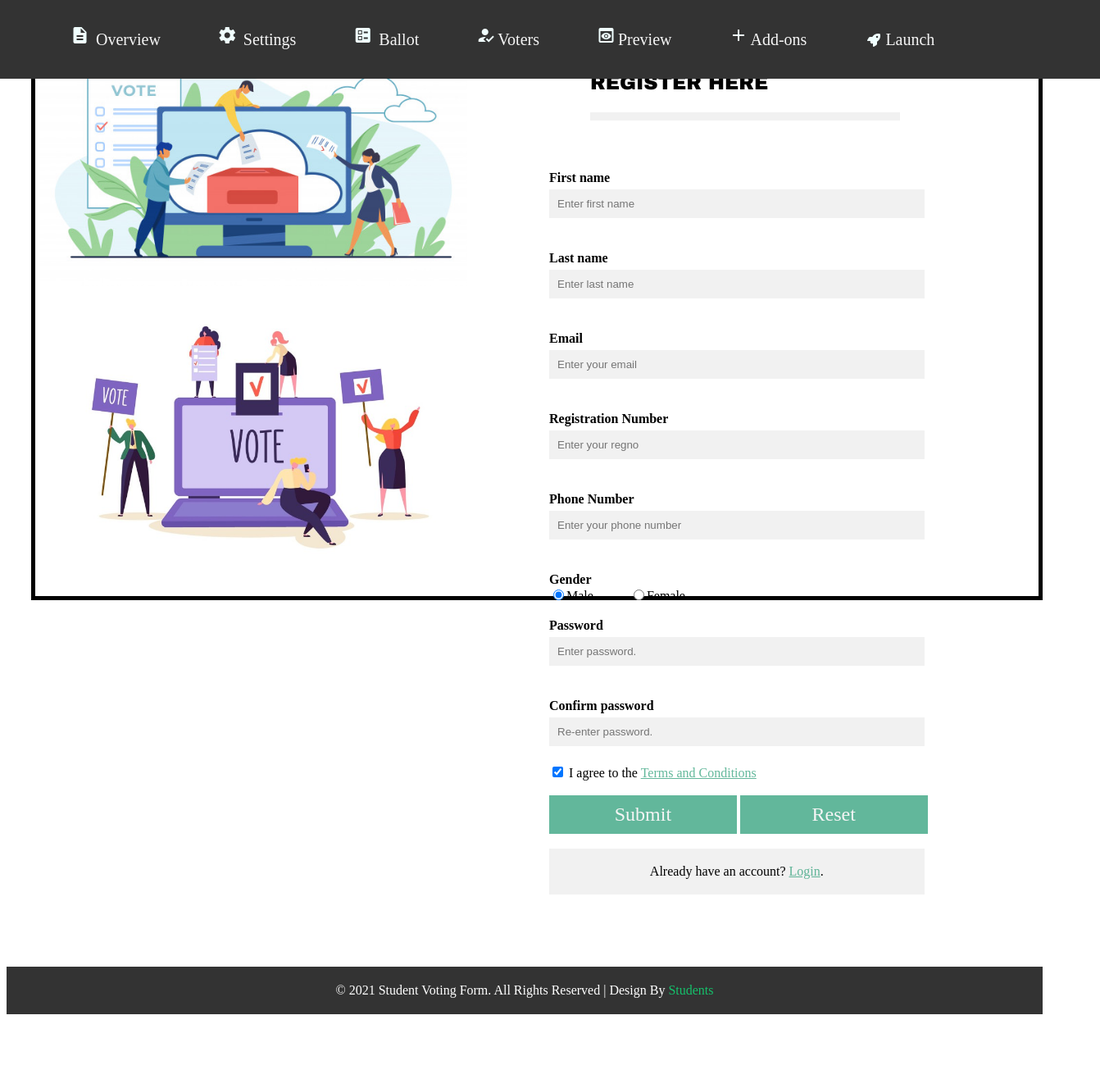
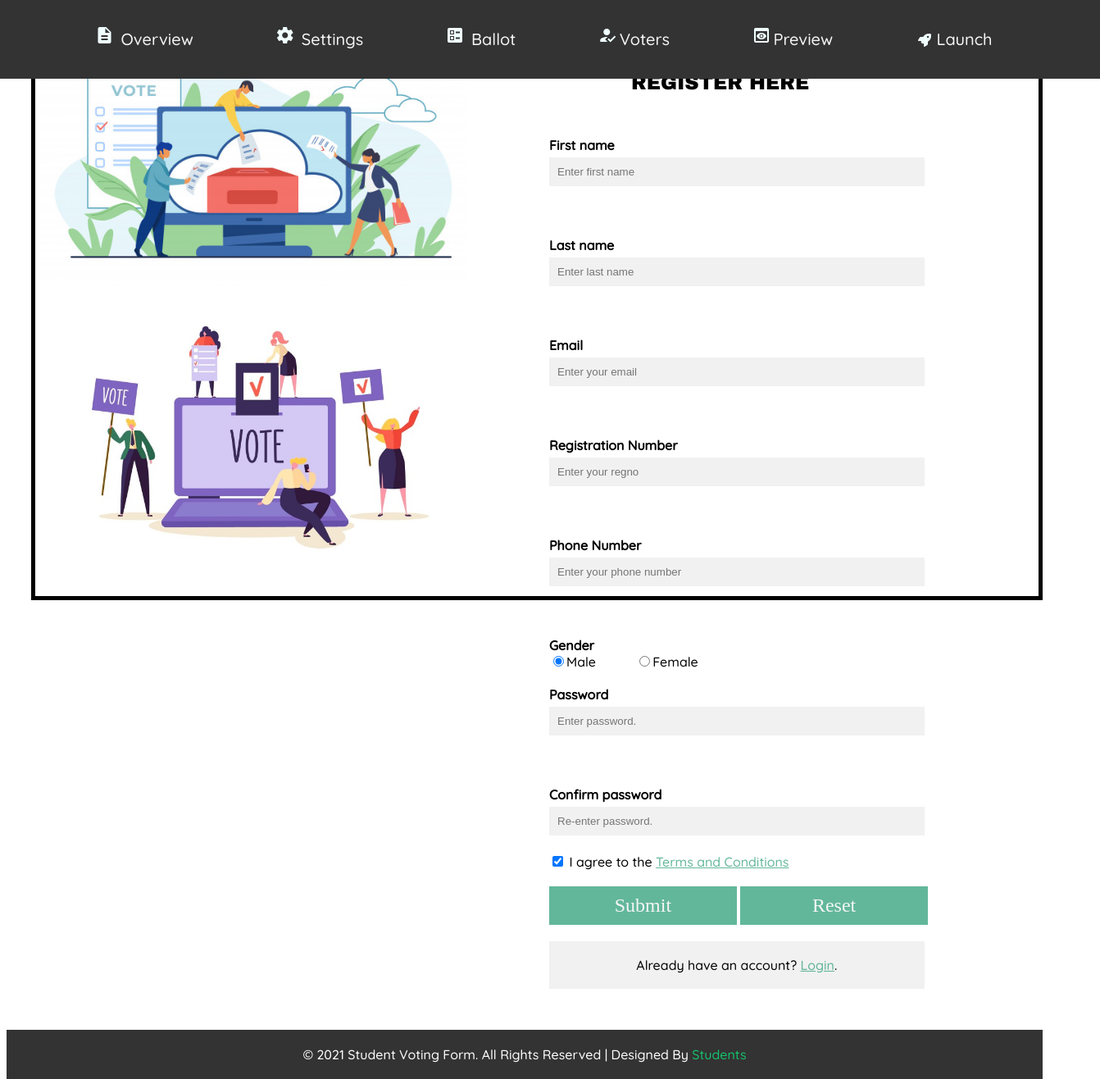
Before and after one commit to rvd-24/WebElectt, a plain HTML site: page index.html in a window 1280 px wide. Shown: the whole page at 82% size, 1342 px wide, since content can reach past the window. Before the commit the page ends 1245 px from the top, so only its background shows below. Drawn offline with nearby package versions, Linux system fonts and the light colour scheme.

Commit message:
Linked Pages

```diff
--- a/Create_Election/index.css
+++ b/Create_Election/index.css
@@ -61,7 +61,15 @@ input[type=text]
     border-radius:10px;
     margin:5em 0;
 }
-footer{
-    clear: both;
-    margin-bottom: 0px;
+footer
+{
+    background-color: #333;
+    color: #fff;
+    text-align: center;
+    padding: 20px;
+    margin-top:30px;
 }
+.foot
+{
+    color:rgba(19, 206, 112, 0.918);
+}
--- a/index.css
+++ b/index.css
@@ -4,10 +4,10 @@
 }
 .container
 {
- padding-bottom:3px;
+  width: 100%;
  margin:50px;
+ margin-left: 100px;
  padding-top: none;
-
 }
  h1
  {
@@ -18,11 +18,6 @@
  font-family: Arial Black;
  font-weight: 100;
  text-align: left;
- }
- hr
- {
- border: 5px solid #f1f1f1;
- margin-right: 20%;
  }
  a
  {
@@ -151,7 +146,7 @@
 }
 
 .navbar li{
-  margin-left: 65px;
+  margin-left: 95px;
   text-align: center;
   display:inline;
 }
@@ -177,9 +172,12 @@ footer
     color: #fff;
     text-align: center;
     padding: 20px;
-    margin-top: 40px;
+    margin-bottom: -100px;
 }
 .foot
 {
     color:rgba(19, 206, 112, 0.918);
 }
+body{
+  font-family: 'Quicksand', sans-serif;
+}
--- a/index.html
+++ b/index.html
@@ -5,6 +5,9 @@
  <meta http-equiv="X-UA-Compatible" content="IE=edge">
  <meta name="viewport" content="width=device-width, initial-scale=1.0">
  <title>Voting Login</title>
+ <link rel="preconnect" href="https://fonts.googleapis.com">
+<link rel="preconnect" href="https://fonts.gstatic.com" crossorigin>
+<link href="https://fonts.googleapis.com/css2?family=Quicksand:wght@500&display=swap" rel="stylesheet">
  <link rel="stylesheet" href="index.css">
  <script src="https://ajax.googleapis.com/ajax/libs/angularjs/1.8.0/angular.min.js"></script>
  <script src="https://kit.fontawesome.com/9782be8717.js" crossorigin="anonymous"></script>
@@ -19,17 +22,15 @@
             <li><i class="material-icons">ballot</i><a id="top" href="https://rvd-24.github.io/WebElectt/AddC/"> Ballot</a></li>
             <li><i class="material-icons">how_to_reg</i><a id="top" href="https://rvd-24.github.io/WebElectt/AddV/">Voters</a></li>
             <li><i class="material-icons">preview</i><a id="top" href="#">Preview</a></li>
-            <li><i class="material-icons">add</i><a id="top" href="#">Add-ons</a></li>
             <li><i class="fas fa-rocket" id="rocket"></i><a id="top" href="#">Launch</a></li>
         </ul>
   </div>
  <div class="row">
  <div class="column">
  <article>
-                <form method="POST" class="form" action="blank" align="left" ng-app="myApp" ng-controller="validateCtrl" name="myForm" novalidate>
+                <form method="POST" class="form" align="left" ng-app="myApp" ng-controller="validateCtrl" name="myForm" novalidate>
                     <div class="container">
                         <h1>REGISTER HERE</h1>
-                        <hr>
                     </div>
 
                     <label for="First name"><b>First name</b></label> <br>
@@ -37,7 +38,7 @@
                     <span style="color:red" ng-show="myForm.user.$dirty && myForm.user.$invalid">
                     <span ng-show="myForm.user.$error.required">First name is required.</span>
                     </span>
-                    <br>
+                    <br><br>
 
 
                     <label for="last name"><b>Last name</b></label>
@@ -46,7 +47,7 @@
                     <span style="color:red" ng-show="myForm.last.$dirty && myForm.last.$invalid">
                     <span ng-show="myForm.last.$error.required">Lastname is required.</span>
                     </span>
-                    <br>
+                    <br><br>
 
                     <label for="email"><b>Email</b></label>
                     <br>
@@ -55,7 +56,7 @@
                     <span ng-show="myForm.email.$error.required">Email is required.</span>
                     <span ng-show="myForm.email.$error.email">Invalid email address.</span>
                     </span>
-                    <br>
+                    <br><br>
 
                     <label for="regno"><b>Registration Number</b></label>
                     <br>
@@ -64,7 +65,7 @@
                     <span ng-show="myForm.regno.$error.required">Regno is required.</span>
                     <span ng-show="myForm.regno.$error.pattern">Invalid regno.</span>
                     </span>
-                    <br>
+                    <br><br>
 
                     <b>Phone Number</b>
                     <br>
@@ -73,7 +74,7 @@
                     <span ng-show="myForm.phone.$error.required">Phone no is required.</span>
                     <span ng-show="myForm.phone.$error.pattern">Invalid phone no.</span>
                     </span>
-                    <br>
+                    <br><br>
 
                     <b>Gender</b>
                     <br>
@@ -90,7 +91,7 @@
                     <span ng-show="myForm.pass.$error.required">Password is required.</span>
                     <span ng-show="myForm.pass.$error.pattern">Not valid password.</span>
                     </span>
-                    <br>
+                    <br><br>
 
 
                     <b>Confirm password</b>
@@ -103,14 +104,13 @@
                     </span>
                     </span>
 
-
                     <div>
                     <input type="checkbox" name="checkbox" checked> I agree to the <a href="blank" target="new">Terms and Conditions</a>
                     <br>
                     <br>
 
                     <button name="submit" class="sub" size="25" ng-disabled = "myForm.user.$dirty && myForm.user.$invalid || myForm.last.$dirty && myForm.last.$invalid || myForm.email.$dirty && myForm.email.$invalid || myForm.regno.$dirty && myForm.regno.$invalid || myForm.phone.$dirty && myForm.phone.$invalid || myForm.pass.$dirty && myForm.pass.$invalid || myForm.repass.$dirty && myForm.repass.$invalid" ng-click="submit()">Submit</button>
-                    <button class="res" size="25"  ng-click="reset()">Reset</button>
+                    <button type="reset" class="res" size="25"  ng-click="reset()">Reset</button>
                     </div>
 
                     <br>
@@ -129,12 +129,12 @@
 
  <br>
 <footer align="center">
-            &copy; 2021 Student Voting Form. All Rights Reserved | Design By <span class="foot">Students</span>
+            &copy; 2021 Student Voting Form. All Rights Reserved | Designed By <span class="foot">Students</span>
         </footer>
 
  <script>
         var app = angular.module('myApp', []);
-        app.controller('validateCtrl', function($scope) {
+        app.controller('validateCtrl', function($scope,$window) {
         $scope.reg = /^[0-9]{5}$/;
         $scope.pho = /^[0-9]{10}$/;
         $scope.re = /^[a-zA-Z0-9]\w{3,14}$/;
@@ -150,6 +150,10 @@
             $scope.pass = "";
             $scope.repass = "";
             }
+            $scope.submit=function()
+            {
+                $window.location.href="Create_Election/index.html"
+            }
             //$scope.reset();
         });
     </script>
```
Also changed, not shown: AddV/index.html (+3 -0 lines), Create_Election/index.html (+10 -3 lines).
